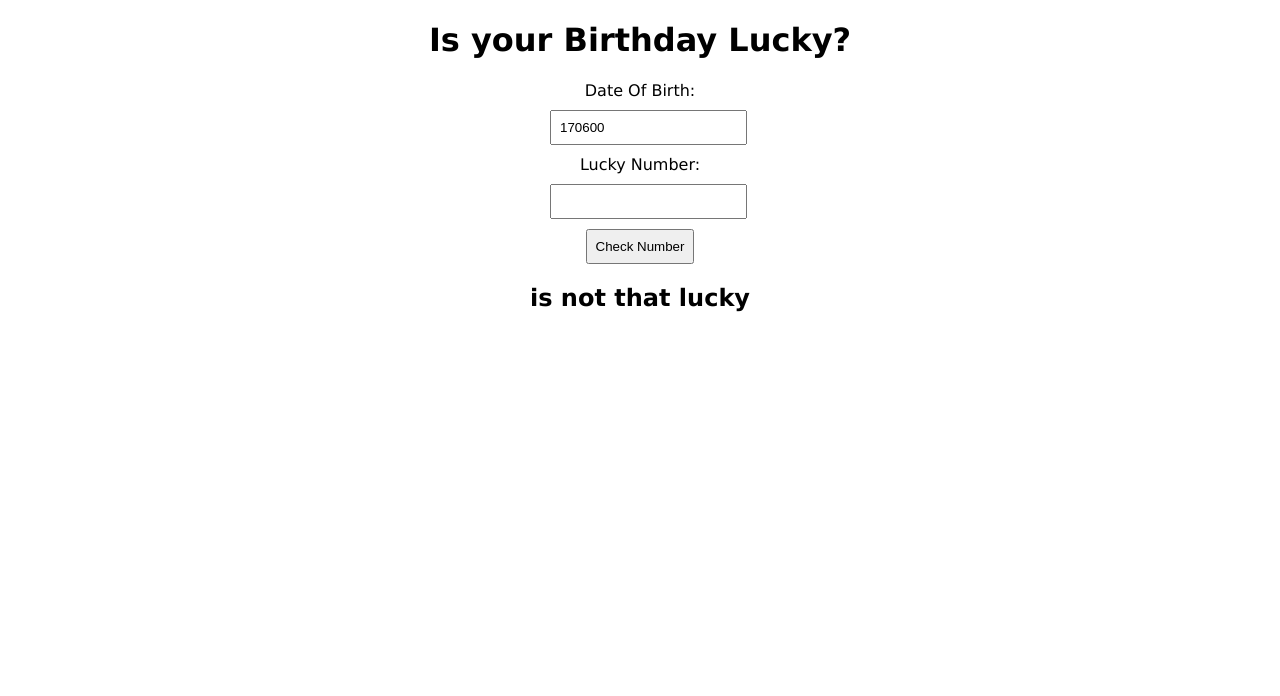
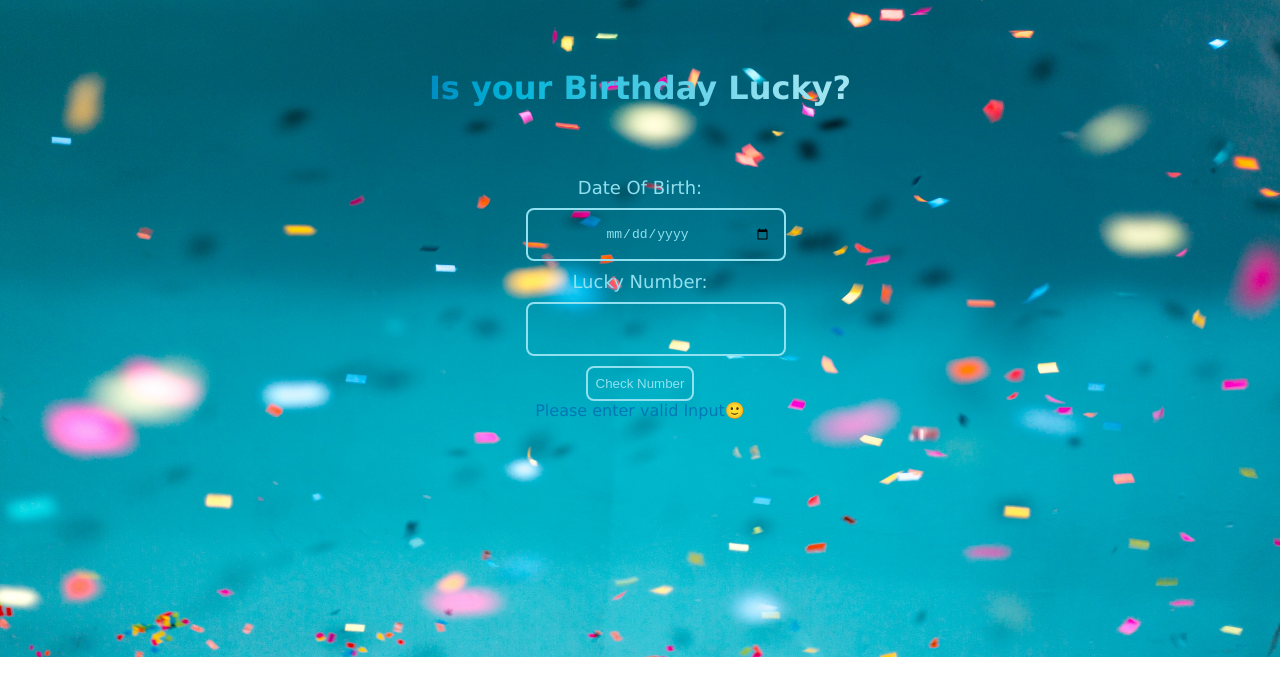
Before and after one commit to Aakarshashetty/lucky-birthday, a plain HTML site: page index.html in a window 1280 px wide. Both pictures are taken after a click on the button "Check Number". Drawn offline with Linux system fonts and the light colour scheme.

Commit message:
changed logic

```diff
--- a/app.js
+++ b/app.js
@@ -3,27 +3,33 @@ const luckyNo = document.querySelector('.luckyNo');
 const output = document.querySelector('.output');
 const button = document.querySelector('button');
 
-let myFunc = num => Number(num);
-const dateArray = Array.from(String(dob.value), myFunc);
-//console.log(dateArray);
-const displayOutput = (res) =>{
+const calculateBithdayLucky = () =>{
+    const sum = calculateSum(dob.value);
+    console.log(sum, luckyNo.value);
     output.style.display = "block";
-    if(res % luckyNo.value === 0){
-        let html = `<h2>${luckyNo.value} is a lucky number!!</h2>`;
+    if(sum&&luckyNo.value !== null){
+    compare(sum, luckyNo.value);
+    }else{
+        output.innerText = "Please enter valid Input🙂"
+    }
+}
+const calculateSum = (birthdate) => {
+    let sum = 0;
+    birthdate = birthdate.replaceAll("-","");
+    for(let i = 0;i < birthdate.length; i++){
+        sum += Number(birthdate.charAt(i));
+    }
+    return sum;
+}
+const compare = (sum, lucky) => {
+    if(sum % lucky === 0){
+        console.log("divisible");
+        let html = `<h2>${lucky} is a lucky number 🤩</h2>`;
         output.innerHTML = html;
     }else{
-        let html = `<h2>${luckyNo.value} is not that lucky<h2>`;
+        console.log("not divisible");
+        let html = `<h2>${lucky} is not that lucky, make your own luck 😎<h2>`;
         output.innerHTML = html;
     }
 }
-
-button.addEventListener('click', (e) => {
-    const res = dateArray.reduce((acc, curr) => {
-        acc += curr;
-        console.log(acc);
-        return acc;
-    },0);
-    //console.log(res);
-    displayOutput(res);
-    //console.log("clicked!");
-});
+button.addEventListener('click', calculateBithdayLucky);
--- a/index.html
+++ b/index.html
@@ -11,9 +11,9 @@
     <div class="container">
         <h1 class="header">Is your Birthday Lucky?</h1>
         <label for="dob">Date Of Birth:</label>
-        <input type="text" id="dob" class="dob" value="170600"/>
+        <input type="date" id="dob" class="dob"/>
         <label for="luckyNo">Lucky Number:</label>
-        <input type="text" id="luckyNo" class="luckyNo" />
+        <input type="number" id="luckyNo" class="luckyNo" />
         <button>Check Number</button>
         <div class="output d-none" >
 
--- a/styles.css
+++ b/styles.css
@@ -1,18 +1,33 @@
 body{
     font-family: Verdana, Geneva, Tahoma, sans-serif;
+    background: url("img/background.jpg");
+    /* width: 100%; */
+    background-size: 1375px 657px;
+    background-repeat: no-repeat;
+    margin: 10px 0px;
+    color: #90e0ef;
 }
 .container{
-    max-width: 800px;
+    max-width: 60%;
     margin: auto;
     text-align: center;
 }
 input{
     display: block;
-    margin: 10px 310px;
-    padding: 0.5rem 0.5rem;
+    width: 30%;
+    text-align: center;
+    margin: 10px 270px;
+    padding: 1rem 0.8rem;
+    cursor: pointer;
+    background: transparent;
+    color: #90e0ef;
+    font-size: medium;
+    border: 2px solid #90e0ef;
+    border-radius: 0.5rem;
 }
 label{
     display: block;
+    font-size: large;
 }
 button{
     padding: 0.5rem 0.5rem;
@@ -20,3 +35,33 @@ button{
 .d-none{
     display: none;
 }
+h1{
+    text-align: center;
+    padding: 3rem 0rem;
+    background-image: linear-gradient(to left,#caf0f8, #ade8f4, #90e0ef,#48cae4, #00b4d8, #0077b6, #023e8a);
+    -webkit-background-clip: text;
+    -webkit-text-fill-color: transparent;
+}
+input:hover{
+    background: white;
+    color: #0077b6;
+    border: 2px solid #0077b6;
+}
+input:focus{
+    outline: none;
+}
+button{
+    background: transparent;
+    color: #90e0ef;
+    border: 2px solid #90e0ef;
+    padding: 0.5rem 0.5rem;
+    border-radius: 0.5rem;
+}
+button:hover{
+    background: transparent;
+    color: #0077b6;
+    border: 2px solid #0077b6;
+}
+.output{
+    color: #0077b6;
+}
```
Also changed, not shown: img/background.jpg (added).
